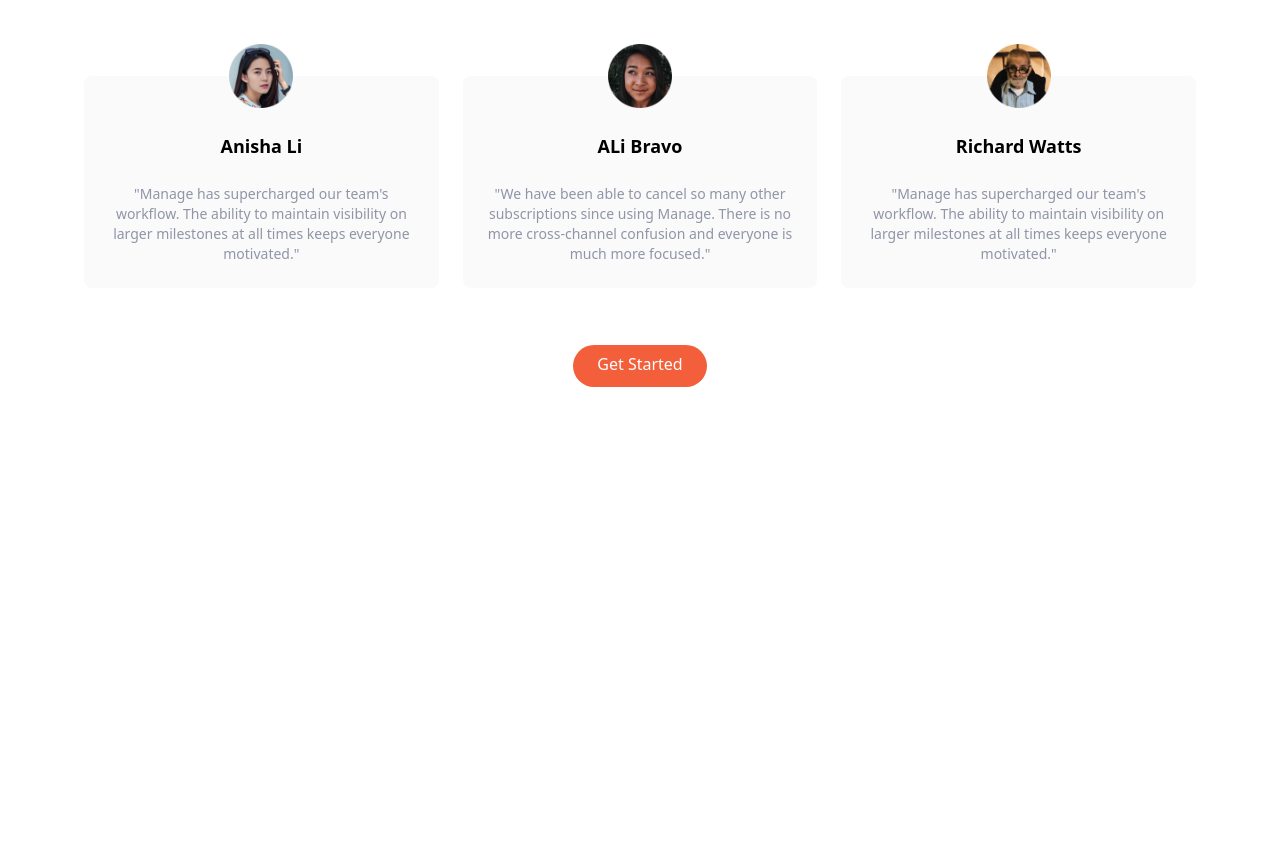
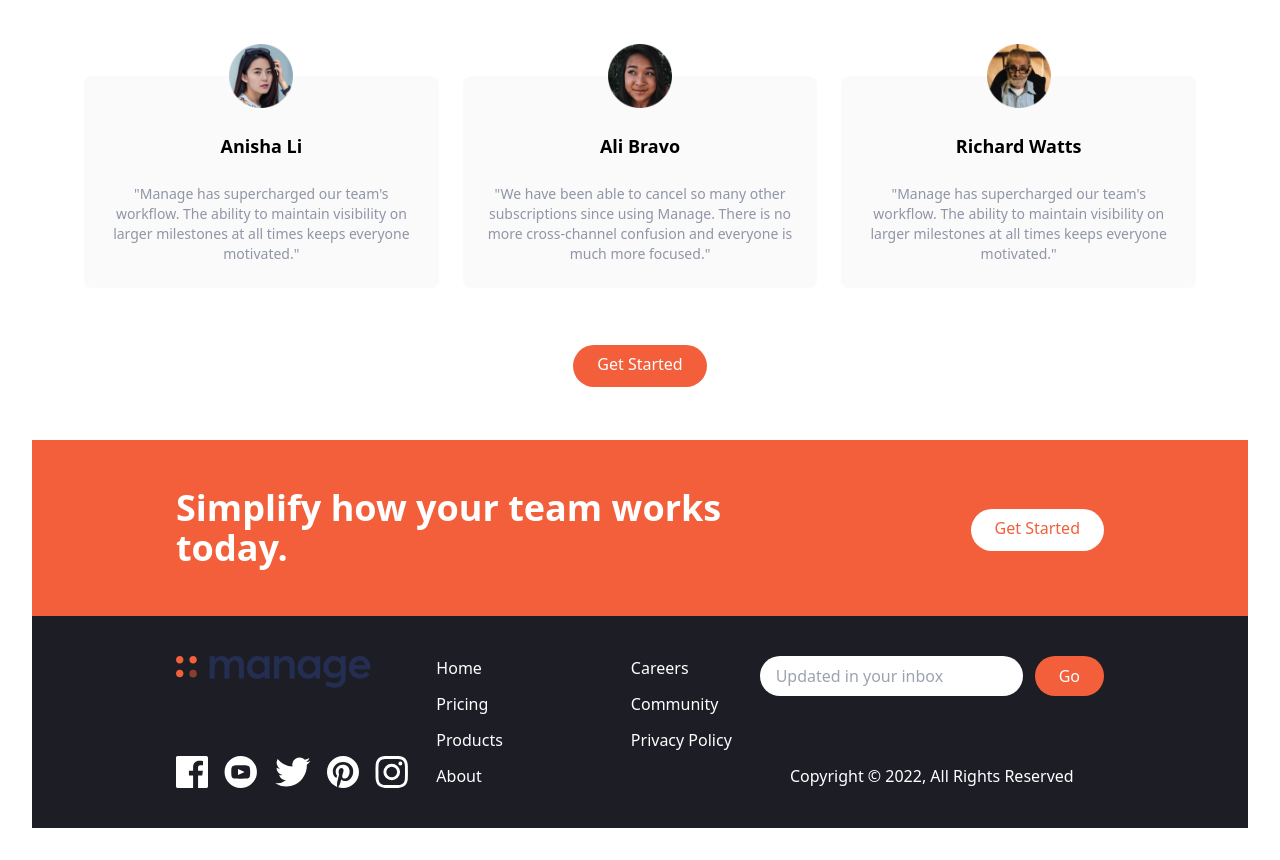
Before and after one commit to yordi68/manage_ui, a React (Vite) app: page / in a window 1280 px wide. Shown: the part 1360-2220 px from the top of the page. Before the commit the page ends 1832 px from the top, so only its background shows below. Built offline with nearby package versions, Linux system fonts and the light colour scheme.

Commit message:
add footer

```diff
--- a/src/App.tsx
+++ b/src/App.tsx
@@ -2,7 +2,11 @@
 import Hero from './components/Hero';
 import Features from './components/Features';
 import Testimonials from './components/Testimonials';
+import CTA from './components/CTA';
 import './App.css'
+import Footer from './components/Footer';
+
+
 function App() {
 
   return (
@@ -11,6 +15,8 @@
       <Hero />
       <Features />
       <Testimonials />
+      <CTA />
+      <Footer />
     </>
   )
 }
--- /dev/null
+++ b/src/components/CTA.tsx
@@ -0,0 +1,22 @@
+const CTA = () => {
+  return (
+    <div className="bg-brightRed">
+        <div className="container flex flex-col items-center justify-between space-y-12 px-6 py-12 mx-auto md:py-12 md:flex-row md:space-y-0">
+
+            <h2 className="text-white text-5xl font-bold leading-tight text-center
+            md:text-4xl md:max-w-xl md:text-left">
+                Simplify how your team works today.
+                </h2>
+
+            <div className="">
+                <a href="" className='p-3 px-6 pt-2 text-brightRed bg-white
+                    rounded-full baseline hover:bg-gray-900'>Get Started</a>
+            </div>
+
+        </div>
+
+    </div>
+  )
+}
+
+export default CTA
--- a/src/components/Features.tsx
+++ b/src/components/Features.tsx
@@ -1,11 +1,10 @@
-import React from 'react'
 
 const Features = () => {
   return (
     <div>
         <div className='container flex flex-col px-4 mx-auto mt-10 space-y-12
         md:space-y-0 md:flex-row'>
-            <div className='flex flex-col w-fit space-y-12 md: w-1/2'>
+            <div className='flex flex-col w-fit space-y-12 md:w-1/2'>
                 <h2 className='max-w-md text-4xl font-bold text-center
                 md:text-left'>
                     What's different about Manage?
--- /dev/null
+++ b/src/components/Footer.tsx
@@ -0,0 +1,99 @@
+import Logo from '../assets/logo.svg';
+import Facebook from '../assets/icon-facebook.svg';
+import Instagram from '../assets/icon-instagram.svg';
+import Pinterest from '../assets/icon-pinterest.svg';
+import Twitter from '../assets/icon-twitter.svg';
+import Youtube from '../assets/icon-youtube.svg';
+
+
+const Footer = () => {
+  return (
+    <div className="bg-veryDarkBlue">
+        <div className="container flex flex-col-reverse justify-between px-6
+        py-10 mx-auto space-y-8 md:flex-row md:space-y-0">
+
+            <div className="flex flex-col-reverse items-center justify-between
+            space-y-12 md:flex-col md:space-y-0 md:items-start">
+
+
+                <div className='mx-auto my-6 text-center text-white md:hidden'>
+                    Copyright &copy; 2022, All Rights Reserved
+                </div>
+
+                <div>
+                    <img src={Logo} alt="" className='h-8'/>
+                </div>
+
+                <div className='flex justify-center space-x-4'>
+                    <a href="#">
+                        <img src={Facebook} alt="" className='h-8'/>
+                    </a>
+
+                    <a href="#">
+                        <img src={Youtube} alt="" className='h-8'/>
+                    </a>
+
+                    <a href="#">
+                        <img src={Twitter} alt="" className='h-8'/>
+                    </a>
+
+                    <a href="#">
+                        <img src={Pinterest} alt="" className='h-8'/>
+                    </a>
+
+                    <a href="#">
+                        <img src={Instagram} alt="" className='h-8'/>
+                    </a>
+
+                </div>
+
+            </div>
+
+            <div className='flex justify-around space-x-32 text-left'>
+                <div className='flex flex-col space-y-3 text-white'>
+                    <a href="#" className='hover:text-brightRed'>Home</a>
+                    <a href="#" className='hover:text-brightRed'>Pricing</a>
+                    <a href="#" className='hover:text-brightRed'>Products</a>
+                    <a href="#" className='hover:text-brightRed'>About</a>
+                </div>
+
+                <div className='flex flex-col space-y-3 text-white'>
+                    <a href="#" className='hover:text-brightRed'>Careers</a>
+                    <a href="#" className='hover:text-brightRed'>Community</a>
+                    <a href="#" className='hover:text-brightRed'>Privacy Policy</a>
+                </div>
+
+            </div>
+
+            <div className='flex flex-col justify-between'>
+                <form action="">
+                    <div className='flex md:space-x-3 '>
+                        <input
+                            type="text"
+                            className='flex-1 px-4 rounded-full focus:outline-none'
+                            placeholder='Updated in your inbox'
+                        />
+
+                        <button className='px-6 py-2 text-white rounded-full
+                        bg-brightRed focus:outline-none overflow-visible
+                        '>
+                            Go
+
+                        </button>
+
+                    </div>
+                </form>
+
+                <div className='hidden text-white md:block'>
+                    Copyright &copy; 2022, All Rights Reserved
+                </div>
+
+            </div>
+
+        </div>
+
+    </div>
+  )
+}
+
+export default Footer
--- a/src/components/Hero.tsx
+++ b/src/components/Hero.tsx
@@ -1,4 +1,3 @@
-import React from 'react'
 import Illustration from '../assets/illustration-intro.svg';
 
 
--- a/src/components/Testimonials.tsx
+++ b/src/components/Testimonials.tsx
@@ -1,4 +1,3 @@
-import React from 'react'
 import Anisha from '../assets/avatar-anisha.png';
 import Ali from '../assets/avatar-ali.png';
 import Richard from '../assets/avatar-richard.png';
@@ -29,7 +28,7 @@
                 <div className='hidden flex-col items-center p-6 space-y-6
                 rounded-lg bg-veryLightGray md:flex md:w-1/3'>
                     <img src={Ali} alt="" className="w-16 -mt-14"/>
-                    <h5 className='text-lg font-bold'>ALi Bravo</h5>
+                    <h5 className='text-lg font-bold'>Ali Bravo</h5>
                     <p className='text-sm text-darkGrayishBlue'>
                         "We have been able to cancel so many other subscriptions
                         since using Manage. There is no more cross-channel confusion
```
Also changed, not shown: src/assets/desktop-design.jpg (added), src/assets/mobile-navigation.jpg (added).
